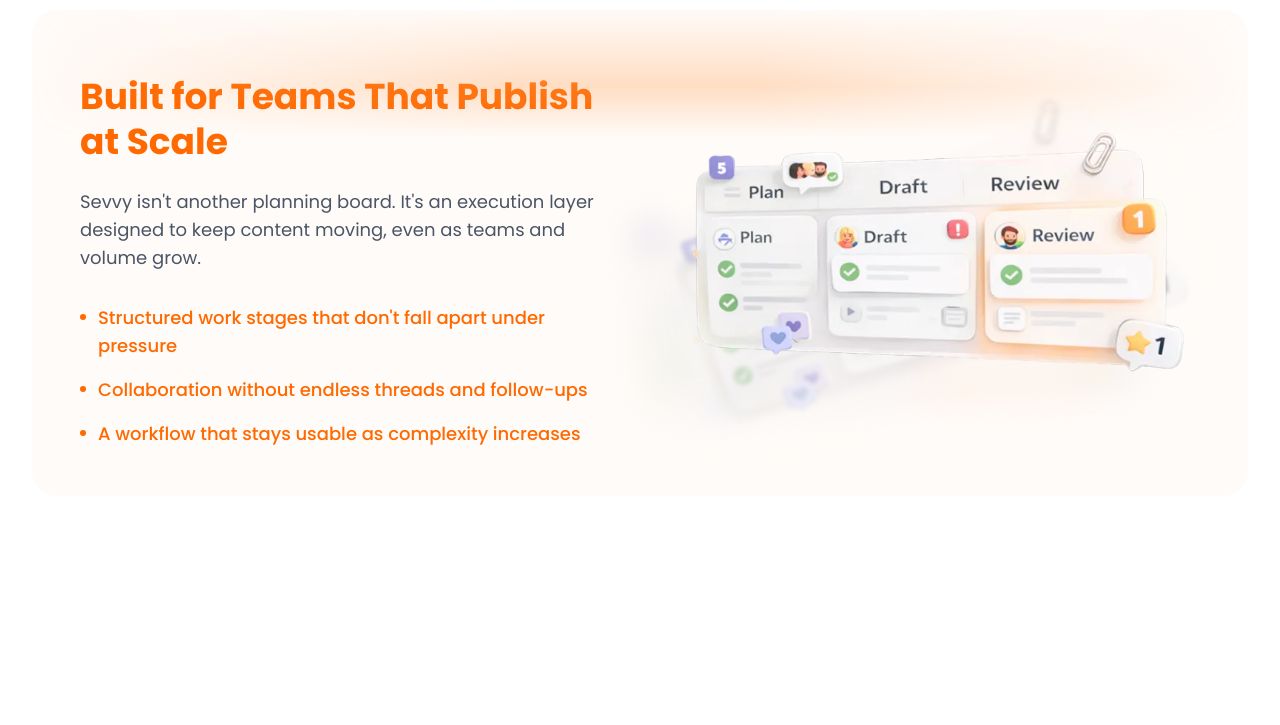
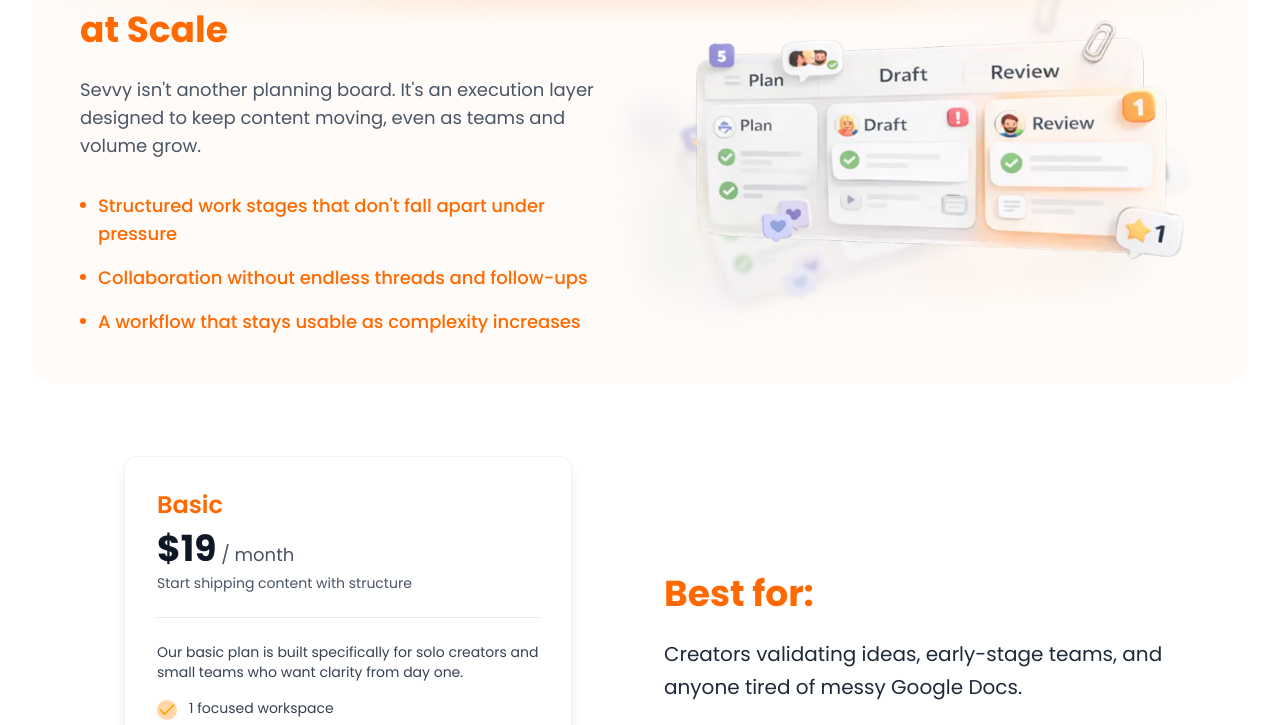
Before and after one commit to alihussnain1122/Sevvy, a React (Vite) app: page /pricing in a window 1280 px wide. Shown: the part 1116-1841 px from the top of the page. Before the commit the page ends 1708 px from the top, so only its background shows below. Built offline with nearby package versions, Linux system fonts and the light colour scheme; the HTML template or start-up script is replaced by a standard one; a web font is replaced by a local one.

Commit message:
plan sections page-3

```diff
--- /dev/null
+++ b/src/components/Pricing/Plans.jsx
@@ -0,0 +1,210 @@
+import React from 'react';
+
+// Check icon component
+const CheckIcon = () => (
+  <svg
+    xmlns="http://www.w3.org/2000/svg"
+    viewBox="0 0 24 24"
+    fill="none"
+    stroke="orange"
+    strokeWidth="2"
+    strokeLinecap="round"
+    strokeLinejoin="round"
+
+  >
+    <polyline points="20 6 9 17 4 12" />
+  </svg>
+);
+
+const PlansComparison = () => {
+  const basicFeatures = [
+    "1 focused workspace",
+    "Up to 3 collaborators",
+    "10GB secure storage",
+    "Essential workflow templates",
+    "Email support when you need it"
+  ];
+
+  const premiumFeatures = [
+    "Up to 3 active workspaces",
+    "8 team members collaborating in real time",
+    "15GB storage",
+    "Priority support",
+    "Advanced workflow templates"
+  ];
+
+  const goldFeatures = [
+    "Upto 6 workspaces",
+    "10 team members",
+    "100GB storage",
+    "24/7 phone support",
+    "Fully customizable templates"
+  ];
+
+  return (
+    <section className="w-full -mt-18">
+      <div className="max-w-7xl mx-auto px-6 lg:px-8 space-y-4 lg:space-y-8">
+
+        {/* SECTION 1 - BASIC PLAN */}
+        <div className="bg-white rounded-3xl p-8 lg:p-12">
+          <div className="grid grid-cols-1 md:grid-cols-2 gap-12 items-center">
+            {/* Left - Basic Card */}
+            <div className="bg-white rounded-xl shadow-lg p-8 border border-gray-100 max-w-md mx-auto">
+              <h3 className="text-2xl font-semibold text-orange-500 mb-2">Basic</h3>
+              <div className="mb-1">
+                <span className="text-4xl font-bold text-gray-900">$19</span>
+                <span className="text-gray-600 text-lg"> / month</span>
+              </div>
+              <p className="text-sm text-gray-600 mb-6">Start shipping content with structure</p>
+
+              <div className="border-t border-gray-200 my-6"></div>
+
+              <p className="text-sm text-gray-700 mb-4">
+                Our basic plan is built specifically for solo creators and small teams who want clarity from day one.
+              </p>
+
+              <ul className="space-y-3 mb-8">
+                {basicFeatures.map((feature, index) => (
+                  <li key={index} className="flex items-start gap-3">
+                    <div className="flex-shrink-0 w-5 h-5 rounded-full bg-orange-200 flex items-center justify-center mt-0.5">
+                      <CheckIcon />
+                    </div>
+                    <span className="text-gray-700 text-sm">{feature}</span>
+                  </li>
+                ))}
+              </ul>
+
+              <button className="w-full border-2 border-orange-500 text-orange-500 font-medium py-3 px-6 rounded-xl  transition-colors cursor-pointer">
+                Try for Free
+              </button>
+            </div>
+
+            {/* Right - Content */}
+            <div className="space-y-6 -mt-20" >
+              <h3 className="text-3xl lg:text-4xl font-bold text-orange-500">Best for:</h3>
+              <p className="text-gray-800 text-lg lg:text-xl leading-relaxed">
+                Creators validating ideas, early-stage teams, and anyone tired of messy Google Docs.
+              </p>
+              <button className="bg-gradient-to-r from-orange-500 to-orange-200 text-white font-medium py-3 px-8 rounded-xl shadow-lg hover:shadow-xl transition-shadow inline-flex items-center gap-2 cursor-pointer">
+                Upgrade anytime as your workflow grows
+                <span>→</span>
+              </button>
+            </div>
+          </div>
+        </div>
+
+        {/* SECTION 2 - PREMIUM PLAN */}
+        <div className="relative rounded-2xl p-8 lg:p-12 overflow-hidden bg-[rgb(255,251,248)]">
+          {/* Top background with faded corners */}
+          <div
+            className="absolute top-0 left-0 right-0 h-28 z-0"
+            style={{
+              background: 'linear-gradient(180deg, #fffaf7 0%, rgba(254, 154, 75, 0.3) 60%, transparent 100%)',
+              maskImage: 'linear-gradient(to right, transparent 0%, black 40%, black 60%, transparent 100%)',
+              WebkitMaskImage: 'linear-gradient(to right, transparent 0%, black 40%, black 60%, transparent 100%)'
+            }}
+          ></div>
+          <div className="relative z-10  grid grid-cols-1 md:grid-cols-2 gap-12 items-center">
+            {/* Left - Content */}
+            <div className="space-y-6 -mt-18">
+              <h3 className="text-3xl lg:text-4xl font-bold leading-tight">
+                <span className="text-orange-500">Why teams choose this</span>
+              </h3>
+              <p className="text-gray-800 text-lg leading-relaxed">
+                Most agencies upgrade here once content volume increases, and coordination becomes critical.
+              </p>
+              <button className="bg-gradient-to-r from-orange-500 to-orange-200 text-white font-medium py-3 px-8 rounded-xl shadow-lg hover:shadow-xl transition-shadow inline-flex items-center gap-2 cursor-pointer">
+                Choose this Plan
+                <span>→</span>
+              </button>
+            </div>
+
+            {/* Right - Premium Card */}
+            <div className="bg-white rounded-2xl shadow-xl p-8 border-2 border-orange-400 max-w-md mx-auto">
+              <h3 className="text-2xl font-semibold text-gray-900 mb-2">Premium</h3>
+              <div className="mb-1">
+                <span className="text-4xl font-bold text-gray-900">$49</span>
+                <span className="text-gray-600 text-lg"> / month</span>
+              </div>
+              <p className="text-sm text-gray-600 mb-6">Turn content into a repeatable system</p>
+
+              <div className="border-t border-gray-200 my-6"></div>
+
+              <p className="text-sm text-gray-700 mb-4">
+                Sevvy's premium plan is the most popular plan, designed for teams managing content consistently across formats, platforms, and clients.
+              </p>
+
+              <p className="text-xs font-semibold text-gray-600 mb-3">Everything in Basic, plus</p>
+
+              <ul className="space-y-3 mb-8">
+                {premiumFeatures.map((feature, index) => (
+                  <li key={index} className="flex items-start gap-3">
+                    <div className="flex-shrink-0 w-5 h-5 rounded-full bg-orange-200 flex items-center justify-center mt-0.5">
+                      <CheckIcon />
+                    </div>
+                    <span className="text-gray-700 text-sm">{feature}</span>
+                  </li>
+                ))}
+              </ul>
+
+              <button className="w-full bg-gradient-to-r from-orange-500 to-orange-200 text-white font-medium py-3 px-6 rounded-xl transition-colors cursor-pointer">
+                Subscribe Now
+              </button>
+            </div>
+          </div>
+        </div>
+
+        {/* SECTION 3 - GOLD PLAN */}
+        <div className="bg-white rounded-3xl p-8 lg:p-12">
+          <div className="grid grid-cols-1 md:grid-cols-2 gap-12 items-center">
+            {/* Left - Gold Card */}
+            <div className="bg-white rounded-2xl shadow-lg p-8 border-2 border-gray-100 max-w-md mx-auto">
+              <h3 className="text-2xl font-semibold text-orange-500 mb-2">Gold</h3>
+              <div className="mb-1">
+                <span className="text-4xl font-bold text-gray-900">$99</span>
+                <span className="text-gray-600 text-lg"> / month</span>
+              </div>
+              <p className="text-sm text-gray-600 mb-6">Run content operations like a machine</p>
+
+              <div className="border-t border-gray-200 my-6"></div>
+
+              <p className="text-sm text-gray-700 mb-4">
+                Our gold plan offers special features for high-velocity teams where content is a core business function.
+              </p>
+
+              <ul className="space-y-3 mb-8">
+                {goldFeatures.map((feature, index) => (
+                  <li key={index} className="flex items-start gap-3">
+                    <div className="flex-shrink-0 w-5 h-5 rounded-full bg-orange-200 flex items-center justify-center mt-0.5">
+                      <CheckIcon />
+                    </div>
+                    <span className="text-gray-700 text-sm">{feature}</span>
+                  </li>
+                ))}
+              </ul>
+
+              <button className="w-full border-2 border-orange-500 text-orange-500 font-medium py-3 px-6 rounded-xl transition-colors cursor-pointer">
+                Contact Sales
+              </button>
+            </div>
+
+            {/* Right - Content */}
+            <div className="space-y-6 -mt-20">
+              <h3 className="text-3xl lg:text-4xl font-bold text-orange-400">Built for:</h3>
+              <p className="text-gray-800 text-lg lg:text-xl leading-relaxed">
+                Agencies, in-house content teams, and media brands managing complex pipelines.
+              </p>
+              <button className="bg-gradient-to-r from-orange-500 to-orange-200 text-white font-medium py-3 px-8 rounded-xl transition-shadow inline-flex items-center gap-2 cursor-pointer ">
+                Upgrade Now
+                <span>→</span>
+              </button>
+            </div>
+          </div>
+        </div>
+
+      </div>
+    </section>
+  );
+};
+
+export default PlansComparison;
--- a/src/components/Pricing/Team.jsx
+++ b/src/components/Pricing/Team.jsx
@@ -8,7 +8,7 @@
     ];
 
     return (
-        <section className="w-full py-16 lg:py-24">
+        <section className="w-full py-16 lg:py-24 -mt-28">
             <div className="max-w-7xl mx-auto px-6 lg:px-8">
                 {/* Background color layer is only on this rounded div */}
                 <div className="bg-[#fffbf8] rounded-3xl p-12 relative overflow-hidden">
--- a/src/pages/Pricing.jsx
+++ b/src/pages/Pricing.jsx
@@ -1,4 +1,5 @@
 import PricingHero from "../components/Pricing/Hero";
+import PlansComparison from "../components/Pricing/Plans";
 import TeamsSection from "../components/Pricing/Team";
 
 export default function Pricing() {
@@ -6,6 +7,7 @@
     <>
     <PricingHero />
     <TeamsSection />
+    <PlansComparison />
     </>
   );
 }
```
